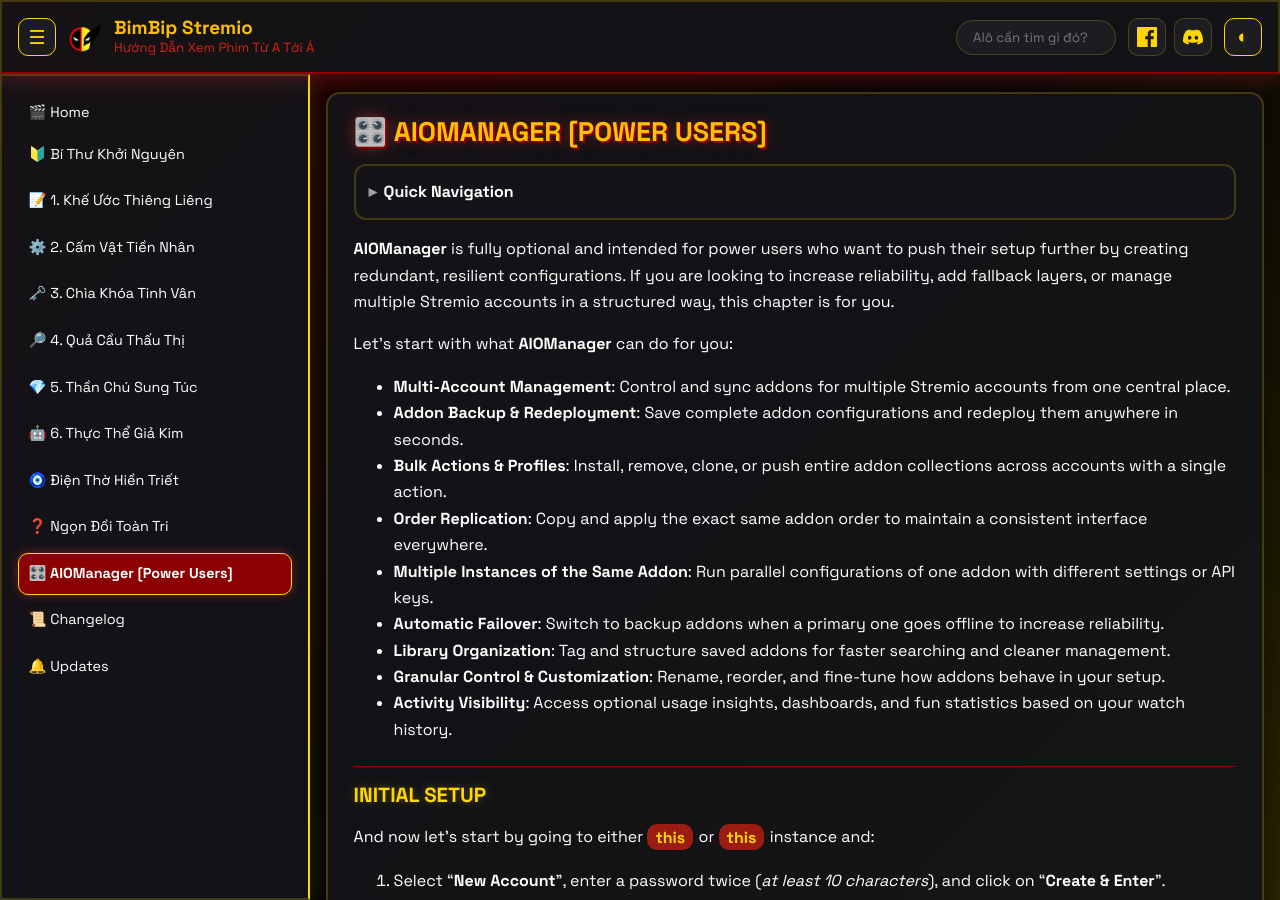
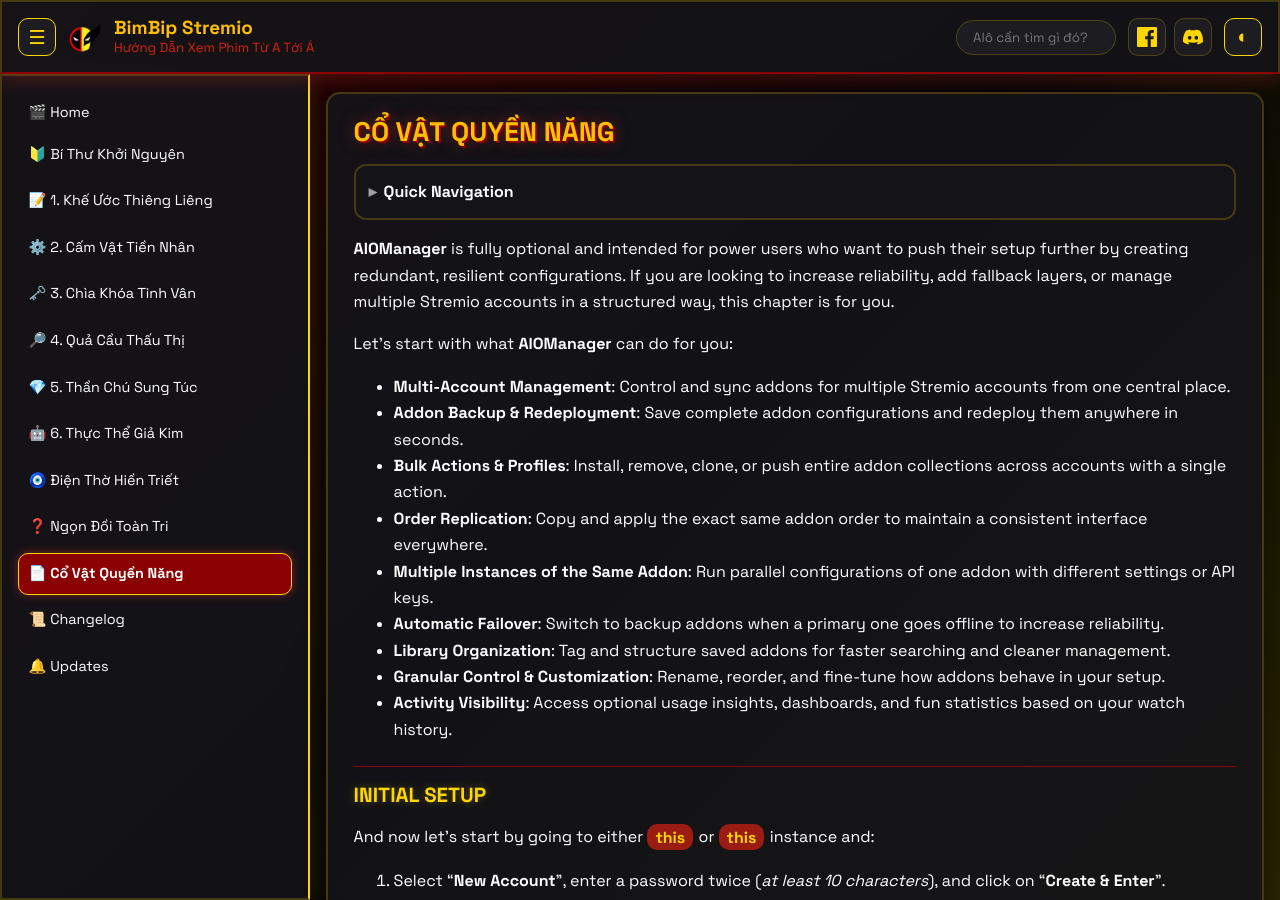
Before and after one commit to bimbipsubteam/bimbip-stremio, a Jekyll site: the page built from docs/guide/AIOManager-Setup.md, in a window 1280 px wide and 900 px high. Built offline with Jekyll 4.4.1, drawn with Linux system fonts in a browser that asks for light colours.

Commit message:
Update AIOManager-Setup.md

```diff
--- a/docs/guide/AIOManager-Setup.md
+++ b/docs/guide/AIOManager-Setup.md
@@ -1,9 +1,9 @@
 ---
 layout: guide
-title: "🎛️ AIOManager [Power Users]"
+title: "Cổ Vật Quyền Năng"
 ---
 
-# 🎛️ AIOManager [Power Users]
+# Cổ Vật Quyền Năng
 
 **AIOManager** is fully optional and intended for power users who want to push their setup further by creating redundant, resilient configurations. If you are looking to increase reliability, add fallback layers, or manage multiple Stremio accounts in a structured way, this chapter is for you.
 
```
